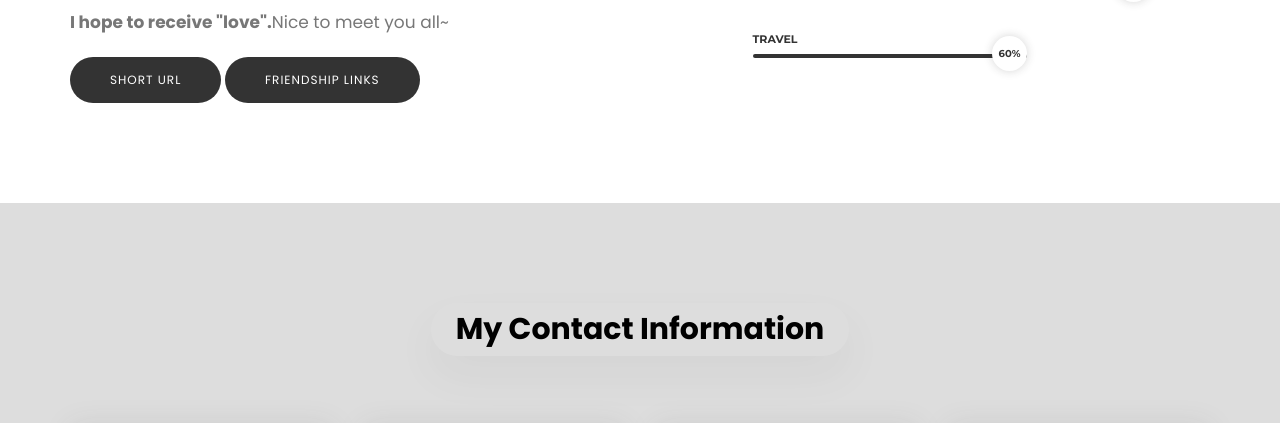
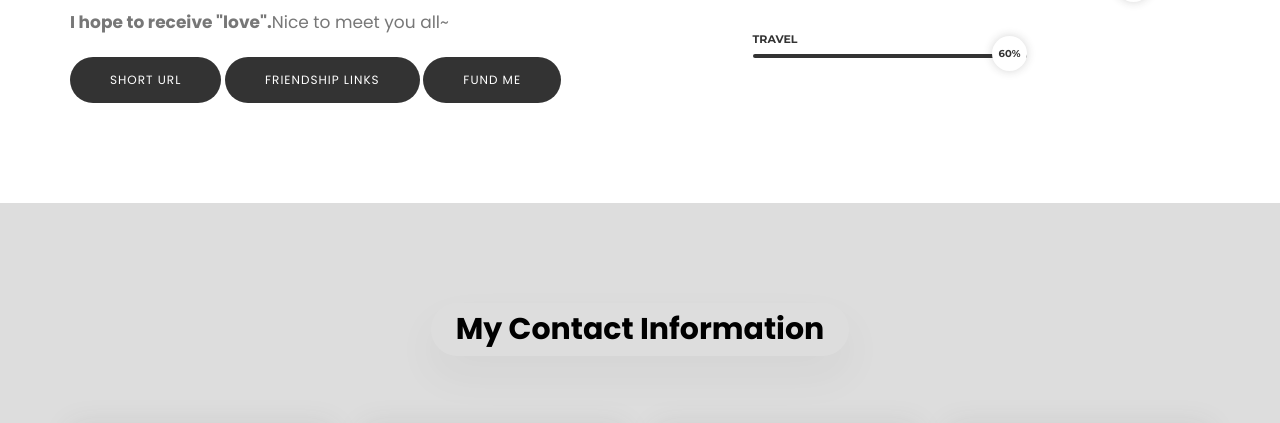
Before and after one commit to Asada-Yuki/Single-page-static-blog, a plain HTML site: page index.html in a window 1280 px wide. Shown: the part 1152-1575 px from the top of the page. Drawn offline with Linux system fonts and the light colour scheme.

Commit message:
Update index.html

```diff
--- a/index.html
+++ b/index.html
@@ -80,6 +80,7 @@
                             <p><b>I hope to receive "love".</b>Nice to meet you all~</p>
                             <a href="https://link.yuki.art/" target="_blank" class="site-btn mt10">Short URL</a>
                             <a href="https://friendship.yuki.art/" target="_blank" class="site-btn mt10">Friendship Links</a>
+                            <a href="https://wise.com/pay/me/binj53" target="_blank" class="site-btn mt10">Fund me</a>
                         </div>
                         <div class="col-md-5 skill">
                             <div class="single-progress-item">
```
